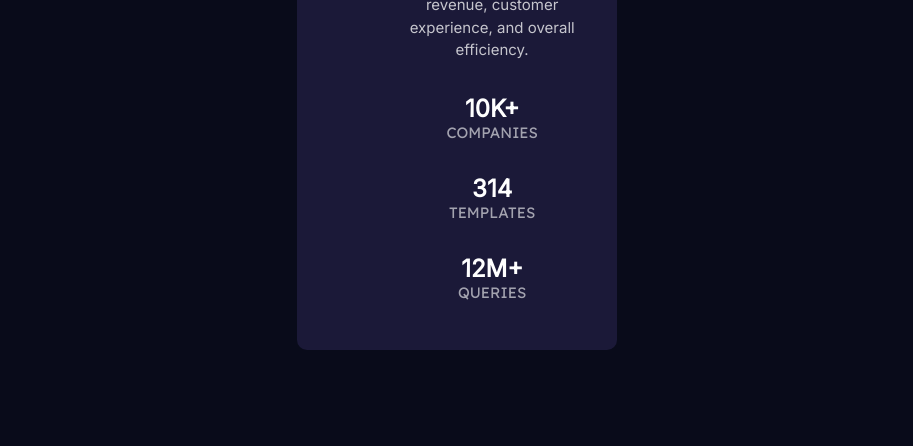
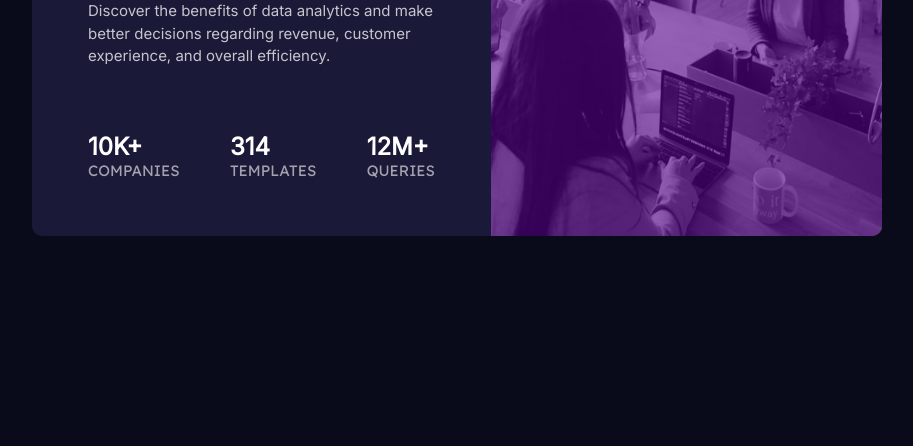
Before and after one commit to 4rdiman/stats-preview-card_Frontend-Mentor, a plain HTML site: page index.html in a window 1280 px wide. Shown: the part 354-800 px from the top of the page, without its empty margins (183-1096 px from the left). Drawn offline with Linux system fonts and the light colour scheme.

Commit message:
desktop test 1

```diff
--- a/css/style.css
+++ b/css/style.css
@@ -92,8 +92,58 @@ main{
 
 
 
-@media screen and (min-width: 428px){
+@media screen and (min-width: 628px){
     main{
         display: flex;
+        flex-direction: row-reverse;
+        width: 850px;
+        padding-bottom: 0;
+    }
+    .text{
+        width: 50%;
+        margin: 2rem;
+    }
+    .title{
+        text-align: left;
+    }
+
+    .description{
+        text-align: left;
+    }
+    .image{
+        width: 50%;
+        height: auto;
+        border-top-left-radius: 0;
+    }
+
+    .overlay{
+            border-top-left-radius: 0;
+            border-bottom-right-radius: 10px;
+
+
+    }
+
+    .mobile-image{
+        border-top-left-radius: 0;
+        border-bottom-right-radius: 10px;
+    }
+    .desktop-image{
+        width: 100%;
+        height: 100%;
+        display: block;
+        position: absolute;
+    }
+
+    .container-view{
+        margin-top: 2rem;
+        display: flex;
+        flex-direction: row;
+        justify-content:space-between;
+
+        flex-wrap: wrap;
+    }
+
+    .view > :nth-child(1){
+        text-align: left;
     }
 }
--- a/index.html
+++ b/index.html
@@ -15,7 +15,7 @@
         <div class="image">
           <div class="overlay"></div>
         <picture>
-          <source media="(min-width: 428px)" srcset="images/favicon-32x32.png" class="desktop-image">
+          <source media="(min-width: 428px)" srcset="images/image-header-desktop.jpg" class="desktop-image">
           <img src="images/image-header-mobile.jpg" alt="The Product" class="mobile-image">
         </picture>
        </div>
```
